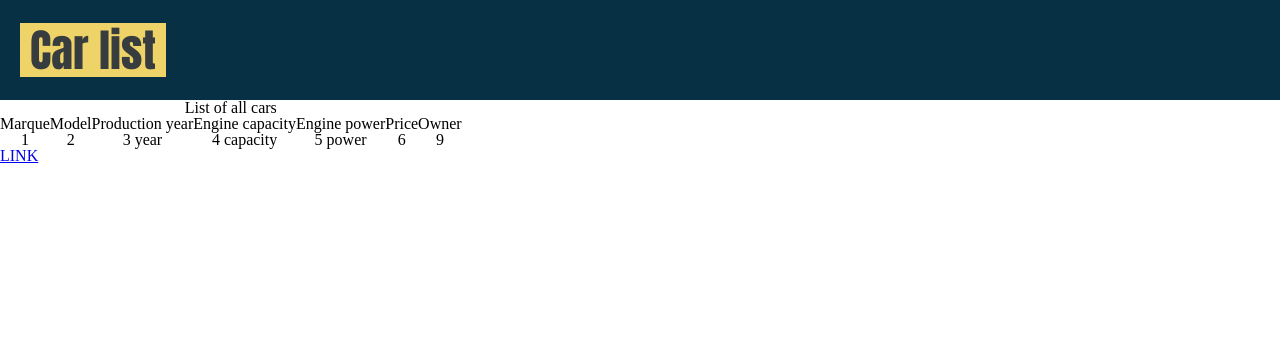
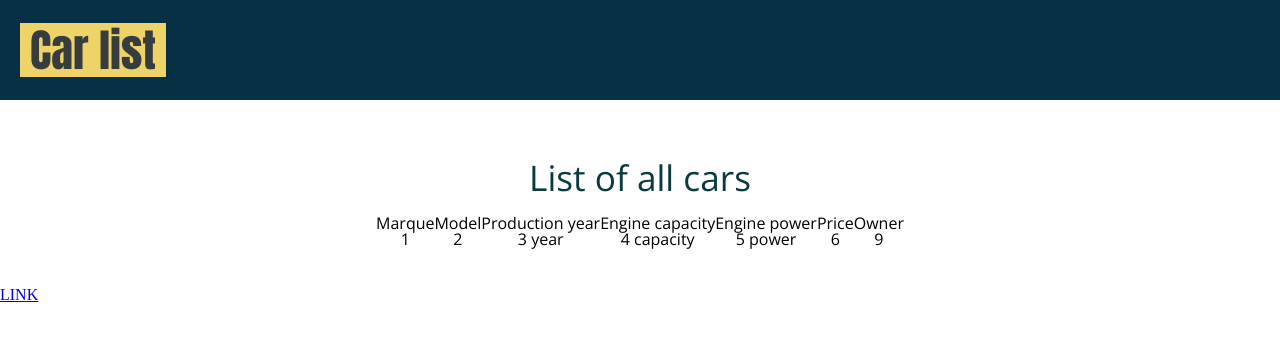
Before and after one commit to olga-arkhipenko/simple-car-list, a React (Create React App) app: page / in a window 1280 px wide. Shown: the top 338 px of the page. Built offline with nearby package versions, Linux system fonts and the light colour scheme.

Commit message:
Added table styles.

```diff
--- a/src/components/Table/style.css
+++ b/src/components/Table/style.css
@@ -0,0 +1,13 @@
+.table {
+    margin: 40px auto;
+
+    font-family: "Open Sans", sans-serif;
+}
+
+.table__caption {
+    margin: 20px 0;
+
+    color: #093a3e;
+
+    font-size: 2.2rem;
+}
```
